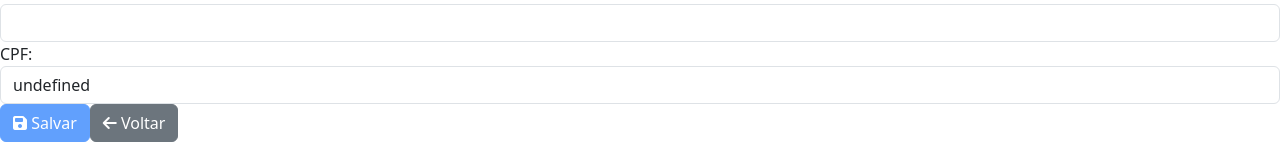
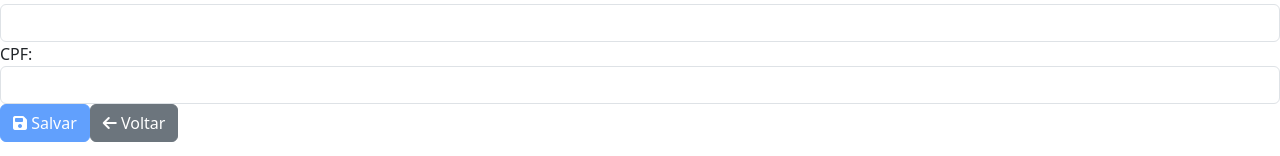
Before and after one commit to ggGuima/trabalho-razer, an Angular app: page /cliente/novo in a window 1280 px wide. Shown: the part 194-350 px from the top of the page. Built offline with nearby package versions, Linux system fonts and the light colour scheme.

Commit message:
inclusãodeumabiblioteca

```diff
--- a/package.json
+++ b/package.json
@@ -23,6 +23,7 @@
     "@ng-select/ng-select": "^11.1.1",
     "@popperjs/core": "^2.11.8",
     "bootstrap": "^5.3.1",
+    "brmasker-ionic": "^1.0.12",
     "jquery": "^3.7.0",
     "ngx-mask": "^16.2.9",
     "rxjs": "~7.8.0",
--- a/src/app/cliente/editar-cliente/editar-cliente.component.html
+++ b/src/app/cliente/editar-cliente/editar-cliente.component.html
@@ -23,12 +23,16 @@
     </div>
     <div class="form-group">
         <label for="cpf">CPF:</label>
-        <input type="text" class="form-control" id="cpf" name="cpf"
-        [(ngModel)]="cliente.cpf"
-        #cpf="ngModel"
-        mask="000.000.000-00"
-        numerico
-        required>
+        <input
+          type="number"
+          class="form-control"
+          id="cpf"
+          name="cpf"
+          [(ngModel)]="cliente.cpf"
+          #cpf="ngModel"
+          brmasker="999.999.999-99"
+          required
+        />
         <div [hidden]="!cpf.errors?.['required']" class="alert alert-danger">
         <div> Digite o CPF do cliente.</div>
         </div>
--- a/src/app/cliente/inserir-cliente/inserir-cliente.component.html
+++ b/src/app/cliente/inserir-cliente/inserir-cliente.component.html
@@ -24,12 +24,16 @@
     </div>
     <div class="form-group">
         <label for="cpf">CPF:</label>
-        <input type="text" class="form-control" id="cpf" name="cpf"
-        [(ngModel)]="cliente.cpf"
-        #cpf="ngModel"
-        mask="000.000.000-00"
-        numerico
-        required>
+        <input
+          type="number"
+          class="form-control"
+          id="cpf"
+          name="cpf"
+          [(ngModel)]="cliente.cpf"
+          #cpf="ngModel"
+          brmasker="999.999.999-99"
+          required
+        />
         <div *ngIf="cpf.errors && (cpf.dirty || cpf.touched)" class="alert alert-danger">
         <div [hidden]="!cpf.errors['required']"> Digite o CPF do cliente. </div>
         </div>
--- a/src/app/pedidos/inserir-pedido/inserir-pedido.component.html
+++ b/src/app/pedidos/inserir-pedido/inserir-pedido.component.html
@@ -34,12 +34,12 @@
     </div>
             <div class="form-group">
             <label for="cpf">CPF:</label>
-            <input type="text" class="form-control" id="cpf" name="cpf"
+            <input type="number" class="form-control" id="cpf" name="cpf"
             [(ngModel)]="pedido.cpf"
-            #cpf="ngModel"
+            #cpf="ngModel" brmasker="999.999.999-99"
             required>
-            <div [hidden]="!cpf.errors?.['required']" class="alert alert-danger">
-            <div> Digite o cpf do pedido. </div>
+            <div *ngIf="cpf.errors && (cpf.dirty || cpf.touched)" class="alert alert-danger">
+               <div [hidden]="!cpf.errors['required']"> Digite o cpf do pedido. </div>
             </div>
     <div class="form-group">
     <button type="button" class="btn btn-primary"
```
Also changed, not shown: 1 other file (tests, documents, lock files or other folders).
